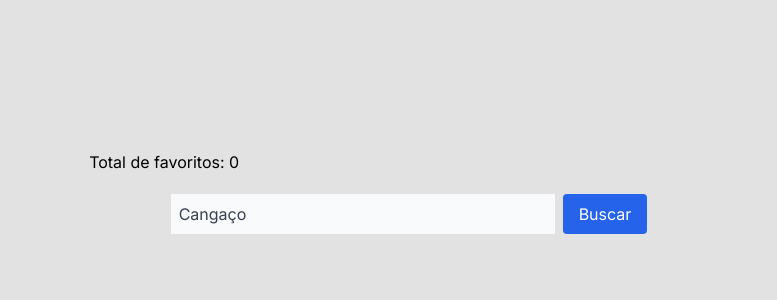
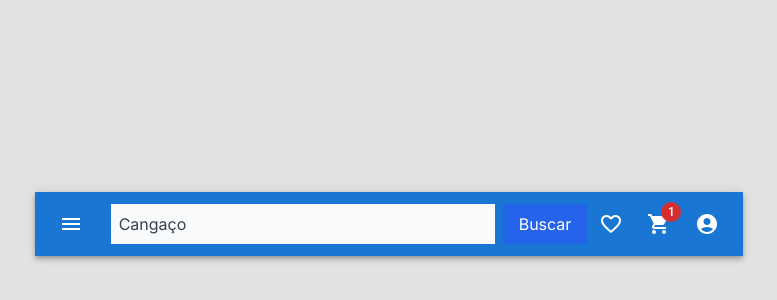
Before and after one commit to edsoncarlosdvp/app-poc-nextjs-2024, a Next.js app: page / in a window 1280 px wide. Shown: the part 176-476 px from the top of the page, without its empty margins (231-1008 px from the left). Built offline with nearby package versions, Linux system fonts and the light colour scheme.

Commit message:
feat: AppBar inserida

```diff
--- /dev/null
+++ b/app/components/BookSearch/style.module.scss
@@ -0,0 +1,21 @@
+// Search.module.scss
+@import '/theme/themeVariables.scss';
+
+.search {
+  position: relative;
+  border-radius: var(--mui-shape-borderRadius);
+  background-color: rgba(var(--mui-palette-common-white-rgb), 0.15);
+
+  &:hover {
+    background-color: rgba(var(--mui-palette-common-white-rgb), 0.25);
+  }
+
+  margin-right: var(--mui-spacing-2);
+  margin-left: 0;
+  width: 100%;
+
+  @media (min-width: var(--mui-breakpoints-sm)) {
+    margin-left: var(--mui-spacing-3);
+    width: auto;
+  }
+}
--- a/app/components/FavoriteCount/FavoriteCount.tsx
+++ b/app/components/FavoriteCount/FavoriteCount.tsx
@@ -1,13 +1,25 @@
 import { useSelector } from 'react-redux';
 import { RootState } from '@/app/Redux/Store/FavoritesStore';
+import IconButton from '@mui/material/IconButton';
+import Badge from '@mui/material/Badge';
+import FavoriteIcon from '@mui/icons-material/FavoriteBorderRounded';
 
-const FavoriteCount = () => {
+interface IFavoriteCount {
+  message?: string
+}
+
+const FavoriteCount = ({ message }: IFavoriteCount) => {
   const favoriteCount = useSelector(
     (state: RootState) => state.favorites.books.length
   );
   return (
-    <div style={{ marginLeft: 27, marginBottom: 20 }}>
-      Total de favoritos: {favoriteCount}
+    <div>
+      <IconButton size="large" aria-label="show 4 new mails" color="inherit">
+          <Badge badgeContent={favoriteCount} color="error">
+            <FavoriteIcon />
+          </Badge>
+        </IconButton>
+        <p>{message}</p>
     </div>
   );
 };
--- a/app/layout.tsx
+++ b/app/layout.tsx
@@ -1,3 +1,4 @@
+
 import type { Metadata } from "next";
 import { Inter } from "next/font/google";
 import "./globals.css";
@@ -15,8 +16,8 @@ export default function RootLayout({
   children: React.ReactNode;
 }>) {
   return (
-    <html lang="en">
-      <body className={inter.className}>{children}</body>
-    </html>
+      <html lang="pt-br">
+        <body className={inter.className}>{children}</body>
+      </html>
   );
 }
--- a/app/page.tsx
+++ b/app/page.tsx
@@ -6,6 +6,12 @@ import BookSearch from './components/BookSearch/BookSearch';
 import { useState } from 'react';
 import store from './Redux/Store/FavoritesStore';
 import FavoriteCount from './components/FavoriteCount/FavoriteCount';
+import { ThemeProvider, createTheme } from '@mui/material';
+import AppBarHome from './shared/components/AppBar/AppBar';
+
+const theme = createTheme({
+  // seu tema personalizado aqui
+});
 
 export default function Home() {
   const [books, setBooks] = useState([]);
@@ -20,13 +26,16 @@ export default function Home() {
   };
   return (
     <main className='flex min-h-screen items-center justify-center p-5'>
+      <ThemeProvider theme={theme}>
         <Provider store={store}>
           <div className='flex flex-wrap w-max'>
-          <FavoriteCount />
+            <AppBarHome>
               <BookSearch onSearch={handleSearch} />
+            </AppBarHome>
             <BookList books={books} />
           </div>
         </Provider>
+      </ThemeProvider>
     </main>
   );
 }
--- /dev/null
+++ b/app/shared/components/AppBar/AppBar.tsx
@@ -0,0 +1,176 @@
+import * as React from 'react';
+import AppBar from '@mui/material/AppBar';
+import Box from '@mui/material/Box';
+import Toolbar from '@mui/material/Toolbar';
+import IconButton from '@mui/material/IconButton';
+import Badge from '@mui/material/Badge';
+import MenuItem from '@mui/material/MenuItem';
+import Menu from '@mui/material/Menu';
+import MenuIcon from '@mui/icons-material/Menu';
+import AccountCircle from '@mui/icons-material/AccountCircle';
+import NotificationsIcon from '@mui/icons-material/ShoppingCart';
+import ShoppingCartIcon from '@mui/icons-material/ShoppingCart';
+import MoreIcon from '@mui/icons-material/MoreVert';
+import FavoriteCount from '@/app/components/FavoriteCount/FavoriteCount';
+
+interface IAppBarHome {
+    children: React.ReactNode;
+}
+
+export default function AppBarHome({ children }: IAppBarHome ) {
+  const [anchorEl, setAnchorEl] = React.useState<null | HTMLElement>(null);
+  const [mobileMoreAnchorEl, setMobileMoreAnchorEl] =
+    React.useState<null | HTMLElement>(null);
+
+  const isMenuOpen = Boolean(anchorEl);
+  const isMobileMenuOpen = Boolean(mobileMoreAnchorEl);
+
+  const handleProfileMenuOpen = (event: React.MouseEvent<HTMLElement>) => {
+    setAnchorEl(event.currentTarget);
+  };
+
+  const handleMobileMenuClose = () => {
+    setMobileMoreAnchorEl(null);
+  };
+
+  const handleMenuClose = () => {
+    setAnchorEl(null);
+    handleMobileMenuClose();
+  };
+
+  const handleMobileMenuOpen = (event: React.MouseEvent<HTMLElement>) => {
+    setMobileMoreAnchorEl(event.currentTarget);
+  };
+
+  const menuId = 'primary-search-account-menu';
+  const renderMenu = (
+    <Menu
+      anchorEl={anchorEl}
+      anchorOrigin={{
+        vertical: 'top',
+        horizontal: 'right',
+      }}
+      id={menuId}
+      keepMounted
+      transformOrigin={{
+        vertical: 'top',
+        horizontal: 'right',
+      }}
+      open={isMenuOpen}
+      onClose={handleMenuClose}
+    >
+      <MenuItem onClick={handleMenuClose}>Profile</MenuItem>
+      <MenuItem onClick={handleMenuClose}>My account</MenuItem>
+    </Menu>
+  );
+
+  const mobileMenuId = 'primary-search-account-menu-mobile';
+  const renderMobileMenu = (
+    <Menu
+      anchorEl={mobileMoreAnchorEl}
+      anchorOrigin={{
+        vertical: 'top',
+        horizontal: 'right',
+      }}
+      id={mobileMenuId}
+      keepMounted
+      transformOrigin={{
+        vertical: 'top',
+        horizontal: 'right',
+      }}
+      open={isMobileMenuOpen}
+      onClose={handleMobileMenuClose}
+    >
+      <MenuItem>
+
+      </MenuItem>
+      <MenuItem>
+        <IconButton
+          size="large"
+          aria-label="show 17 new notifications"
+          color="inherit"
+        >
+          <Badge badgeContent={17} color="error">
+            <NotificationsIcon />
+          </Badge>
+        </IconButton>
+        <p>Notifications</p>
+      </MenuItem>
+      <MenuItem onClick={handleProfileMenuOpen}>
+        <IconButton
+          size="large"
+          aria-label="account of current user"
+          aria-controls="primary-search-account-menu"
+          aria-haspopup="true"
+          color="inherit"
+        >
+          <AccountCircle />
+        </IconButton>
+        <p>Profile</p>
+      </MenuItem>
+    </Menu>
+  );
+
+  return (
+    <Box sx={{ flexGrow: 1 }}>
+      <AppBar position="static">
+        <Toolbar>
+          <IconButton
+            size="large"
+            edge="start"
+            color="inherit"
+            aria-label="open drawer"
+            sx={{ mr: 2 }}
+          >
+            <MenuIcon />
+          </IconButton>
+          <div className='searchiconwrapper'>
+            <div className='search'>
+                <div className='MuiInputBase-input'>
+                    {children}
+                </div>
+            </div>
+          </div>
+          <Box sx={{ flexGrow: 1 }} />
+          <Box sx={{ display: { xs: 'none', md: 'flex' } }}>
+            <FavoriteCount />
+            <IconButton
+              size="large"
+              aria-label="show 17 new notifications"
+              color="inherit"
+            >
+              <Badge badgeContent={1} color="error">
+                <ShoppingCartIcon />
+              </Badge>
+            </IconButton>
+            <IconButton
+              size="large"
+              edge="end"
+              aria-label="account of current user"
+              aria-controls={menuId}
+              aria-haspopup="true"
+              onClick={handleProfileMenuOpen}
+              color="inherit"
+            >
+              <AccountCircle />
+            </IconButton>
+          </Box>
+          <Box sx={{ display: { xs: 'flex', md: 'none' } }}>
+            <IconButton
+              size="large"
+              aria-label="show more"
+              aria-controls={mobileMenuId}
+              aria-haspopup="true"
+              onClick={handleMobileMenuOpen}
+              color="inherit"
+            >
+              <MoreIcon />
+            </IconButton>
+          </Box>
+        </Toolbar>
+      </AppBar>
+      {renderMobileMenu}
+      {renderMenu}
+    </Box>
+  );
+}
--- /dev/null
+++ b/app/shared/components/AppBar/style.module.scss
@@ -0,0 +1,43 @@
+@import 'path/to/themeVariables.scss';
+
+.search {
+  position: relative;
+  border-radius: var(--mui-shape-borderRadius);
+  background-color: rgba(var(--mui-palette-common-white-rgb), 0.15);
+
+  &:hover {
+    background-color: rgba(var(--mui-palette-common-white-rgb), 0.25);
+  }
+
+  margin-right: var(--mui-spacing-2);
+  margin-left: 0;
+  width: 100%;
+
+  @media (min-width: var(--mui-breakpoints-sm)) {
+    margin-left: var(--mui-spacing-3);
+    width: auto;
+  }
+
+  .searchiconwrapper{
+    padding: --var(spacing(0, 2));
+    width: 100%;
+    height: 100%;
+    position: 'absolute';
+    pointer-events: none;
+    display: flex !important;
+    align-items: center;
+    justify-content: center;
+  }
+
+  .MuiInputBase-input {
+    color: inherit;
+    padding: var(--mui-spacing-1) var(--mui-spacing-1) var(--mui-spacing-1) 0;
+    padding-left: calc(1em + var(--mui-spacing-4));
+    transition: width 0.3s ease; // ou ajuste conforme seu tema
+    width: 100%;
+
+    @media (min-width: var(--mui-breakpoints-md)) {
+      width: 20ch;
+    }
+  }
+}
--- /dev/null
+++ b/theme/themeVariables.scss
@@ -0,0 +1,8 @@
+:root {
+    --mui-shape-borderRadius: 4px;
+    --mui-palette-common-white-rgb: 255, 255, 255;
+    --mui-spacing-2: 16px;
+    --mui-spacing-3: 24px;
+    --mui-breakpoints-sm: 600px;
+    // Adicione outras variáveis conforme necessário
+  }
```
Also changed, not shown: theme/theme.ts (added, +26 -0 lines). Lines whose indentation alone changed are shown as unchanged.
